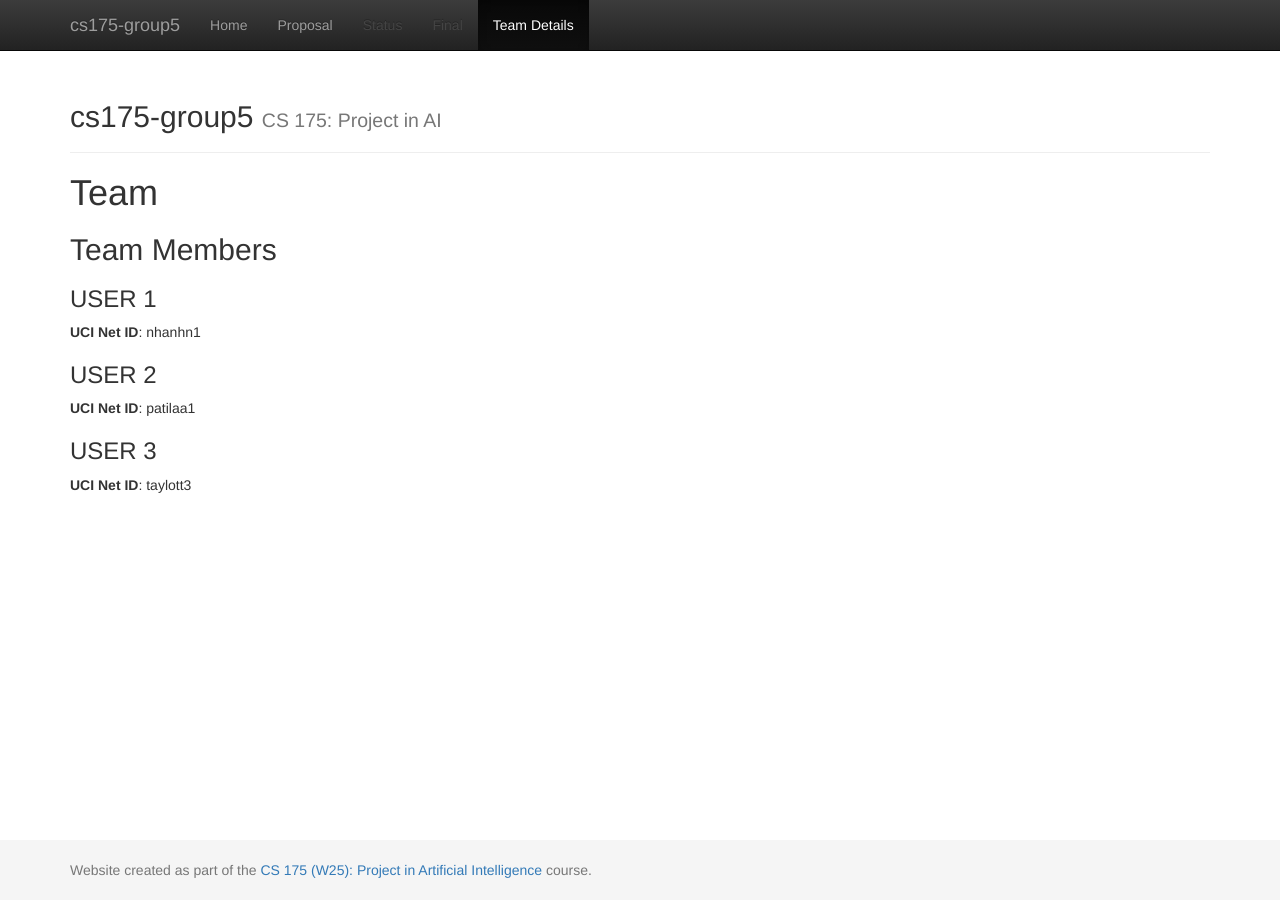
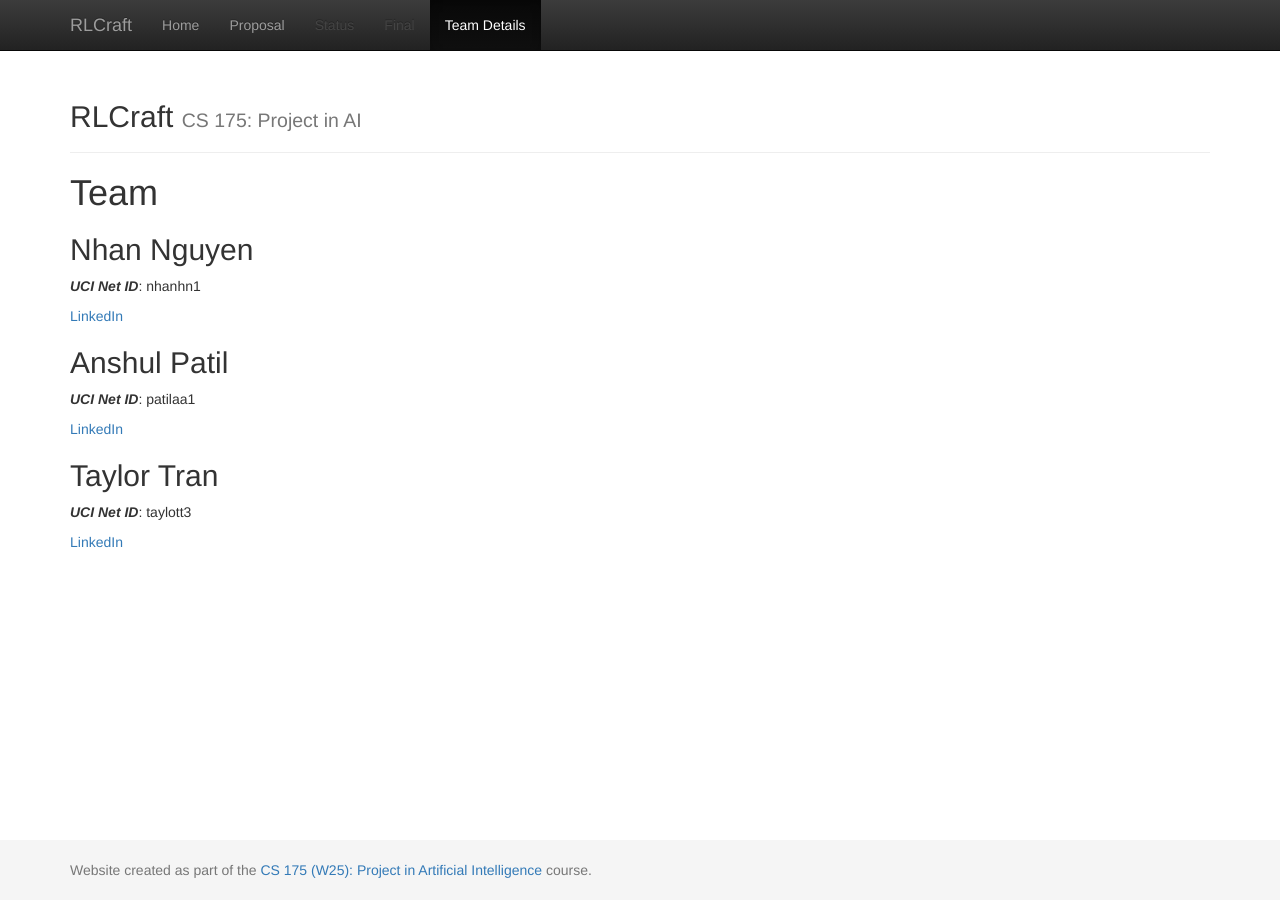
Before and after one commit to nhanngyn2004/cs175-group5, a Jekyll site: the page built from docs/team.md, in a window 1280 px wide. Built offline with Jekyll 4.4.1, drawn with Linux system fonts in a browser that asks for light colours.

Commit message:
added info for part 1

```diff
--- a/docs/_config.yml
+++ b/docs/_config.yml
@@ -1,7 +1,7 @@
 ###########
 # site.title
 
-title:    'cs175-group5'
+title:    'RLCraft'
 subtitle: 'CS 175: Project in AI'
 
 
--- a/docs/team.md
+++ b/docs/team.md
@@ -5,13 +5,17 @@ title:  Team
 
 # {{ page.title }}
 
-## Team Members
+## Nhan Nguyen
+***UCI Net ID***: nhanhn1
 
-### USER 1
-**UCI Net ID**: nhanhn1
+[LinkedIn](https://www.linkedin.com/in/nhanngyn2004/)
 
-### USER 2
-**UCI Net ID**: patilaa1
+## Anshul Patil
+***UCI Net ID***: patilaa1
 
-### USER 3
-**UCI Net ID**: taylott3
+[LinkedIn](https://www.linkedin.com/in/anshulapatil/)
+
+## Taylor Tran
+***UCI Net ID***: taylott3
+
+[LinkedIn](https://www.linkedin.com/in/taylortraan/)
```
Also changed, not shown: docs/index.md (+12 -4 lines), README.md.
